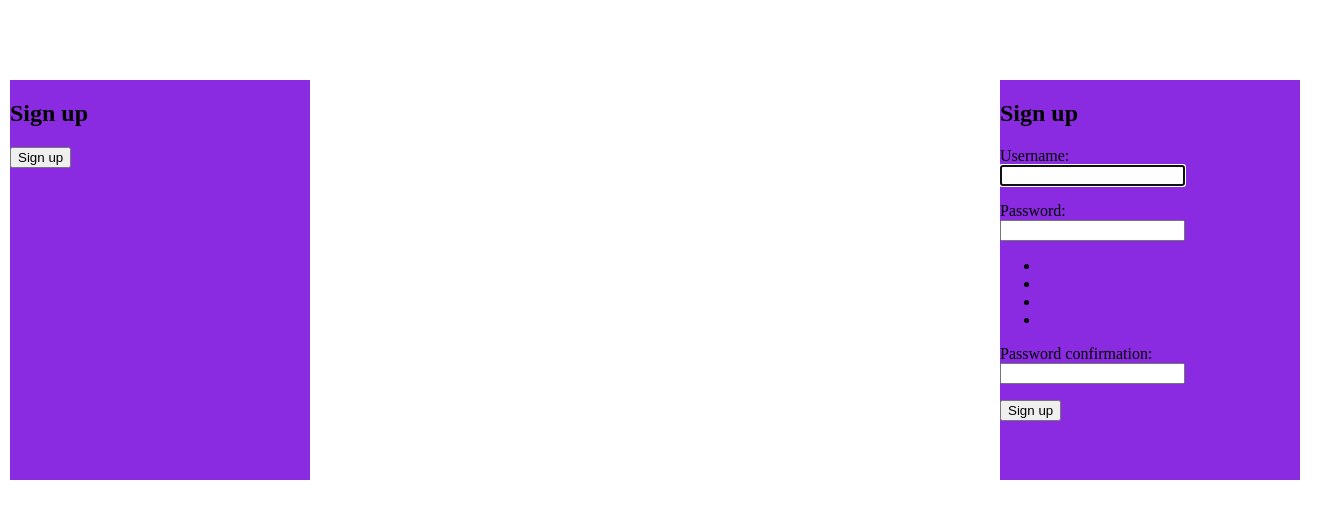
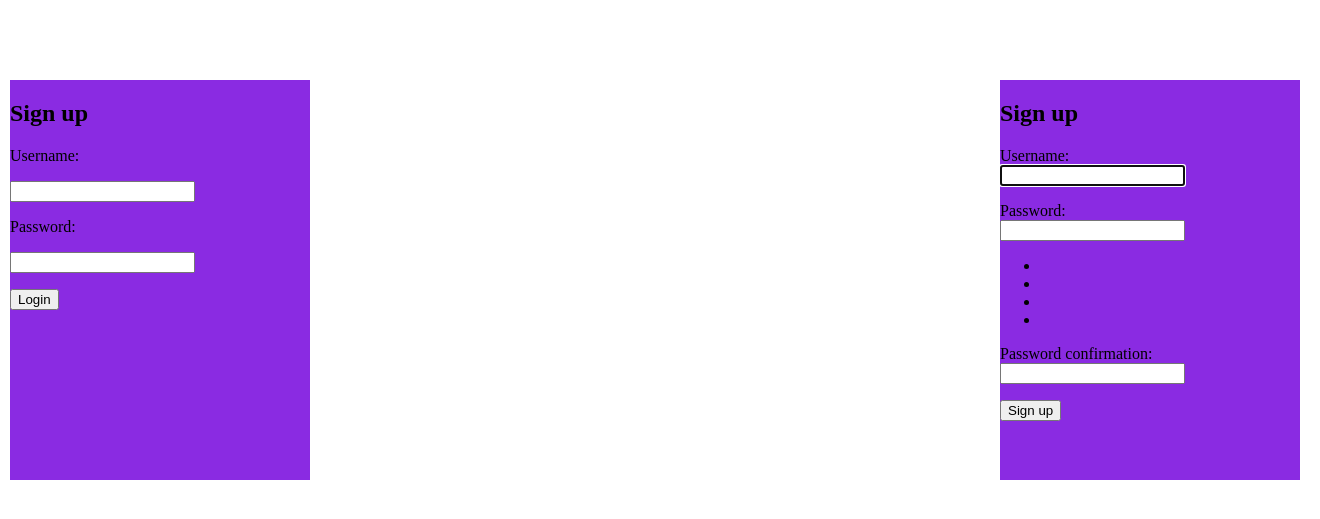
Before and after one commit to daveaugustus/utility, a Django app: page / in a window 1320 px wide. Shown: the top 519 px of the page. Run offline with Django 3.2, Linux system fonts and the light colour scheme.

Commit message:
Login function is implemented

```diff
--- a/MY_BLOG/templates/index.html
+++ b/MY_BLOG/templates/index.html
@@ -9,14 +9,24 @@
     <link rel="stylesheet" href="{% static 'index.css' %}">
 </head>
 <body>
+
+    <!--This section contains login portion which is based on html form-->
     <div id="login_corners">
         <h2>Sign up</h2>
         <form method="post">
             {% csrf_token %}
-
-            <button type="submit">Sign up</button>
+            <p>Username:</p>
+            <input type="text" name="username">
+            <p>Password:</p>
+            <input type="password" name="password">
+            <p></p>
+            <button type="submit" value="login_to" name="login-click">Login</button>
         </form>
     </div>
+
+
+    {{error}}
+    <!-- This section contains registration portion of the web page which is based django inbuilt form-->
     <div id="signup_corners">
         <h2>Sign up</h2>
         <form method="post">
@@ -33,7 +43,7 @@
                 {% endfor %}
             </p>
             {% endfor %}
-            <button type="submit">Sign up</button>
+            <button type="submit" value="signup_to" name="signup-click">Sign up</button>
         </form>
     </div>
     <script src="{% static 'index.js' %}"></script>
--- a/MY_BLOG/urls.py
+++ b/MY_BLOG/urls.py
@@ -3,5 +3,7 @@ from . import views
 
 urlpatterns = [
     path('', views.signup, name='name_signup'),
-    path('', views.index, name = 'name_index'),
+
+    path('home/', views.welcome_home, name='welcome_home'),
+    path('logout/', views.visit_again, name='visit_again')
 ]
--- a/MY_BLOG/views.py
+++ b/MY_BLOG/views.py
@@ -1,20 +1,49 @@
 from django.contrib.auth import login, authenticate
 from django.contrib.auth.forms import UserCreationForm
 from django.shortcuts import render, redirect
+from django.http import HttpResponseRedirect
+from django.urls import reverse
+
 
 def signup(request):
     if request.method == 'POST':
-        form = UserCreationForm(request.POST)
-        if form.is_valid():
-            form.save()
-            username = form.cleaned_data.get('username')
-            raw_password = form.cleaned_data.get('password1')
-            user = authenticate(username=username, password=raw_password)
-            login(request, user)
-            return redirect('hme')
+        if request.POST.get('signup-click') == 'signup_to':
+            form = UserCreationForm(request.POST)
+            if form.is_valid():
+                form.save()
+                username = form.cleaned_data.get('username')
+                raw_password = form.cleaned_data.get('password1')
+                user = authenticate(username=username, password=raw_password)
+                login(request, user)
+                return redirect('hme')
+        else:
+            return _login(request)
     else:
         form = UserCreationForm()
     return render(request, 'index.html', {'form': form})
 
-def index(request):
-    pass
+
+def _login(request):
+    username = request.POST['username']
+    password = request.POST['password']
+    user     = authenticate(request, username = username, password = password)
+    if user:
+        login(request, user)
+        user_session = request.session['username'] = request.POST.get('username')
+        return HttpResponseRedirect(reverse('welcome_home'))
+    else:
+        context['error'] = 'Incorrect Credentials!'
+        return render(request, 'index.html', context)
+
+
+
+
+def welcome_home(request):
+    context = {}
+    context['user']= request.user
+    return render(request, 'home.html', context)
+
+def visit_again(request):
+    if request.method is 'POST':
+        logout(request)
+        HttpResponseRedirect(reverse('name_signup'))
```
Also changed, not shown: MY_BLOG/templates/home.html (added, +24 -0 lines), db.sqlite3.
